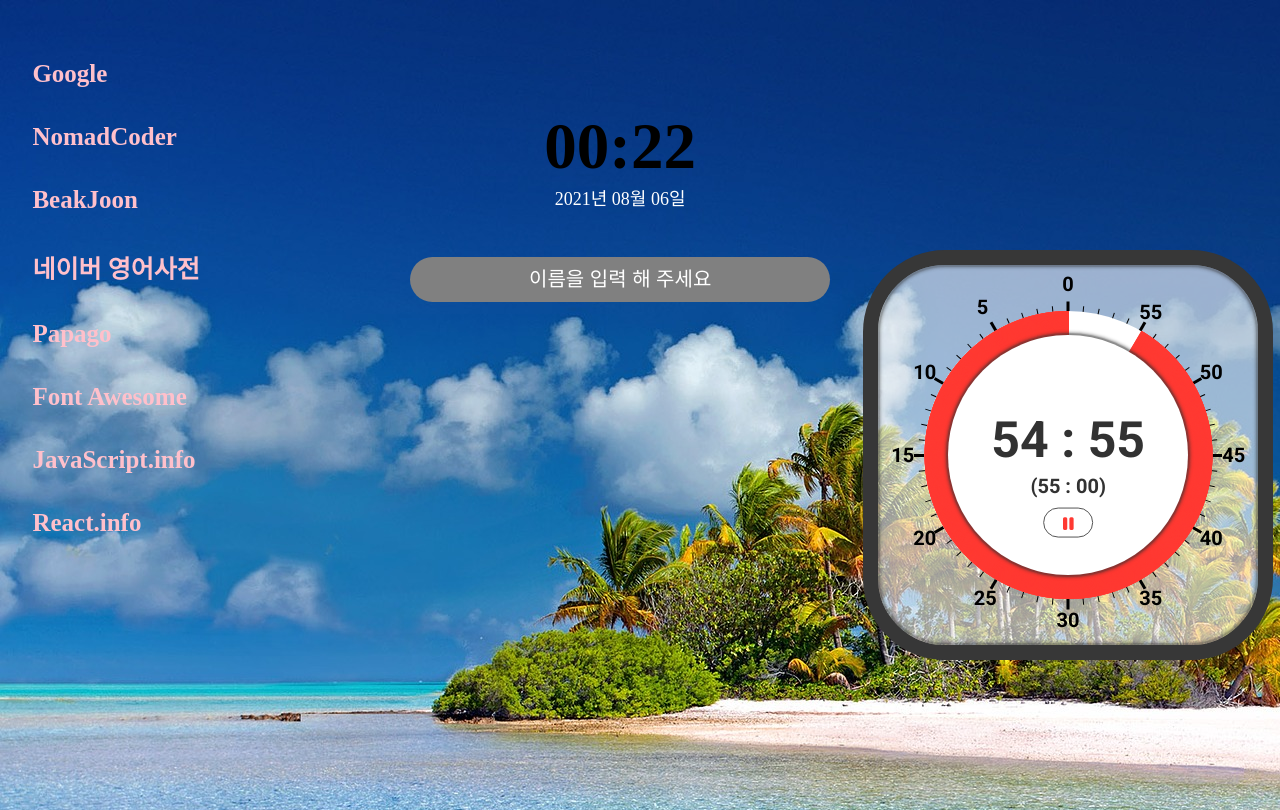
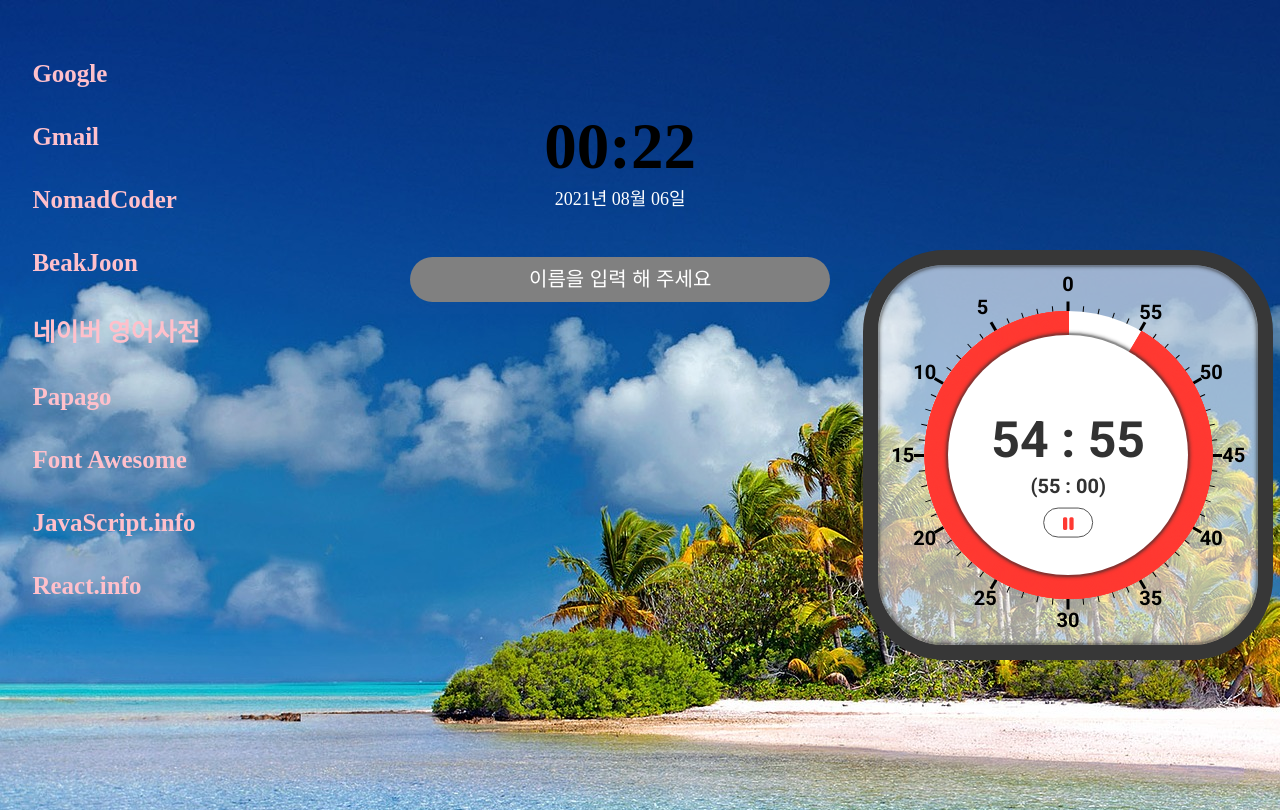
Before and after one commit to evencoding/toDoList, a plain HTML site: page index.html in a window 1280 px wide. Shown: the top 810 px of the page. Drawn offline with Linux system fonts and the light colour scheme.

Commit message:
# version 4
left-content에 Gmail추가

```diff
--- a/index.html
+++ b/index.html
@@ -10,6 +10,7 @@
   <body>
     <div class="left-content">
       <a href="https://www.google.com/">Google</a>
+      <a href="https://mail.google.com/mail/u/0/?ogbl#inbox">Gmail</a>
       <a href="https://nomadcoders.co/?gclid=CjwKCAjwmK6IBhBqEiwAocMc8nvicdLGy6Iys1wvEGMD3nVaD-DDgmjOQgaPL7uaQEnlbzsDE8ZAChoC6uoQAvD_BwE">NomadCoder</a>
       <a href="https://www.acmicpc.net/">BeakJoon</a>
       <a href="https://en.dict.naver.com/#/main">네이버 영어사전</a>
```
